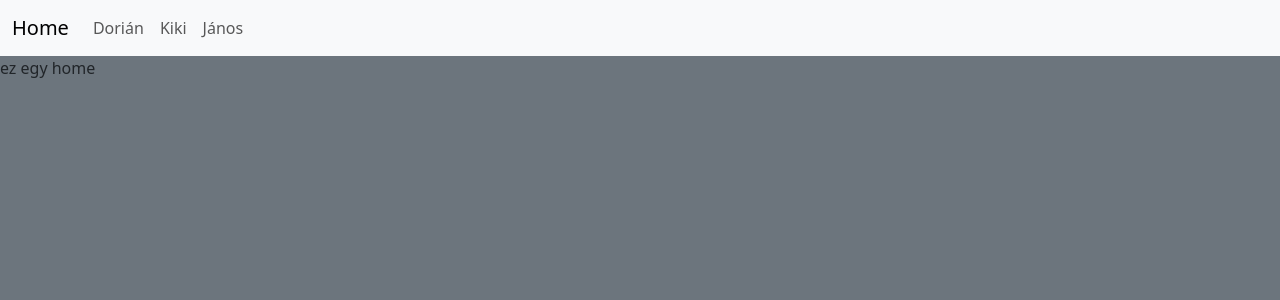
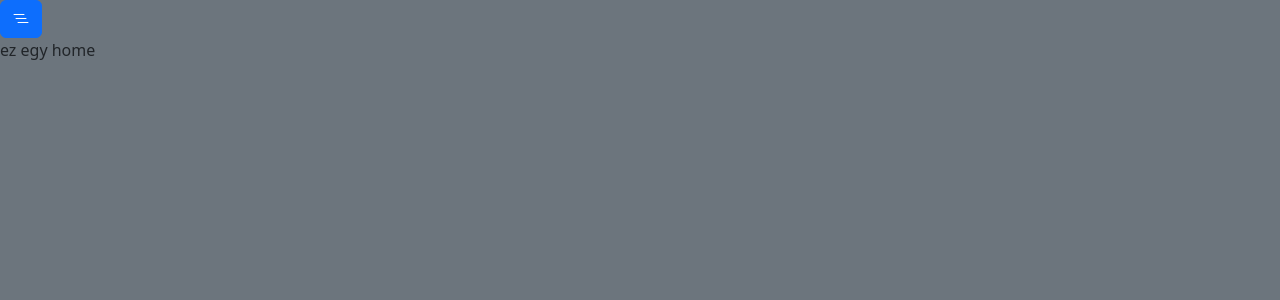
Before and after one commit to feherdorian/Bemutatkozas, a Vue app: page / in a window 1280 px wide. Shown: the top 300 px of the page. Built offline with nearby package versions, Linux system fonts and the light colour scheme.

Commit message:
dolgokkesz

```diff
--- a/src/App.vue
+++ b/src/App.vue
@@ -1,36 +1,80 @@
 <script setup>
 import { RouterLink, RouterView } from 'vue-router'
 import BemutatkozoKartya from './components/BemutatkozoKartya.vue'
+
+// a másik megoldás
+import { useRouter } from 'vue-router';
+
+const router = useRouter();
+
+const navigateHome = () => {
+  router.push('/');
+};
 
 </script>
 
 <template>
   <header>
     <div class="container-fluid p-0">
-      <nav class="navbar navbar-expand-lg bg-body-tertiary">
-        <div class="container-fluid">
-          <a class="navbar-brand" href="#"><RouterLink to="/" class="text-reset text-decoration-none">Home</RouterLink></a>
-          <button class="navbar-toggler" type="button" data-bs-toggle="collapse" data-bs-target="#navbarNav"
-            aria-controls="navbarNav" aria-expanded="false" aria-label="Toggle navigation">
-            <span class="navbar-toggler-icon"></span>
-          </button>
-          <div class="collapse navbar-collapse" id="navbarNav">
-            <ul class="navbar-nav">
-              <li class="nav-item">
-                <a class="nav-link" href="#"><RouterLink to="/dorian" class="text-reset text-decoration-none">Dorián</RouterLink></a>
-              </li>
-              <li class="nav-item">
-                <a class="nav-link" href="#"><RouterLink to="/kiki" class="text-reset text-decoration-none">Kiki</RouterLink></a>
-              </li>
-              <li class="nav-item">
-                <a class="nav-link" href="#"><RouterLink to="/janos" class="text-reset text-decoration-none">János</RouterLink></a>
-              </li>
-            </ul>
+
+
+
+      <button class="btn btn-primary" type="button" data-bs-toggle="offcanvas" data-bs-target="#offcanvasExample"
+        aria-controls="offcanvasExample">
+        <i class="bi bi-list-nested"></i>
+      </button>
+
+      <RouterView />
+
+      <div class="offcanvas offcanvas-start container-fluid p-0" tabindex="-1" id="offcanvasExample"
+        aria-labelledby="offcanvasExampleLabel">
+
+        <div class="offcanvas-header p-0">
+
+          <!-- a másik megoldás -->
+          <div class="container-fliud d-flex justify-content-center pt-5" @click="navigateHome" style="min-width:100%; min-height: 100px; cursor: pointer;">
+            HOME
+          </div>
+
+          <!-- a régi megoldás -->
+          <!-- <div class="container-fliud d-flex justify-content-center pt-5" onclick=""
+            style=" min-width:100%; min-height: 100px;">
+            <RouterLink to="/" class="text-reset text-decoration-none">Home</RouterLink>
+          </div> -->
+        </div>
+
+        <div class="offcanvas-body p-0">
+          <div class="container overflow-hidden text-center">
+            <div class="row">
+              <div class="gy-4">
+                <div class="col-12">
+                  <div class="p-3">
+                    <RouterLink to="/dorian" class="text-reset text-decoration-none">Dorián</RouterLink>
+                  </div>
+                </div>
+              </div>
+              <div class="gy-4">
+                <div class="col-12">
+                  <div class="p-3">
+                    <RouterLink to="/kiki" class="text-reset text-decoration-none">Kiki</RouterLink>
+                  </div>
+                </div>
+              </div>
+              <div class="gy-4">
+                <div class="col-12">
+                  <div class="p-3">
+                    <RouterLink to="/janos" class="text-reset text-decoration-none">János</RouterLink>
+                  </div>
+                </div>
+              </div>
+
+
+            </div>
           </div>
         </div>
-      </nav>
 
-      <RouterView />
+      </div>
+
     </div>
   </header>
 </template>
--- a/src/views/Kikkencs.vue
+++ b/src/views/Kikkencs.vue
@@ -4,7 +4,7 @@
 
 <template>
   <div>
-    <BemutatkozoKartya nev="Krisztián" kep="krisztian" bemutatkozas="asd"/>
+    <BemutatkozoKartya nev="Molnár Krisztián" kep="krisztian" bemutatkozas="Sok mindent szeretek, es sok mident nem GGWP tyfortutorial"/>
   </div>
 </template>
 
```
Also changed, not shown: src/views/HomePage.vue (added, +11 -0 lines).
